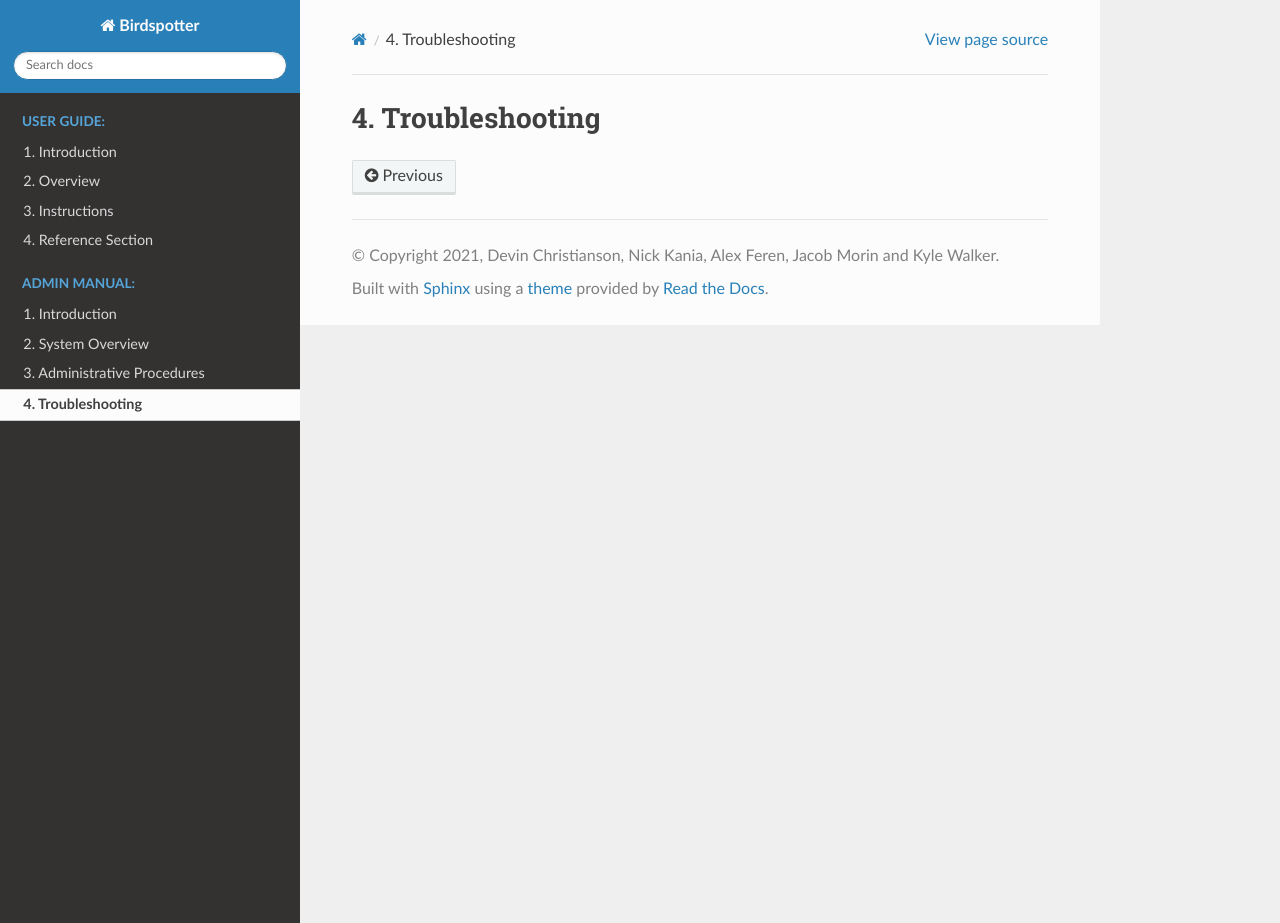
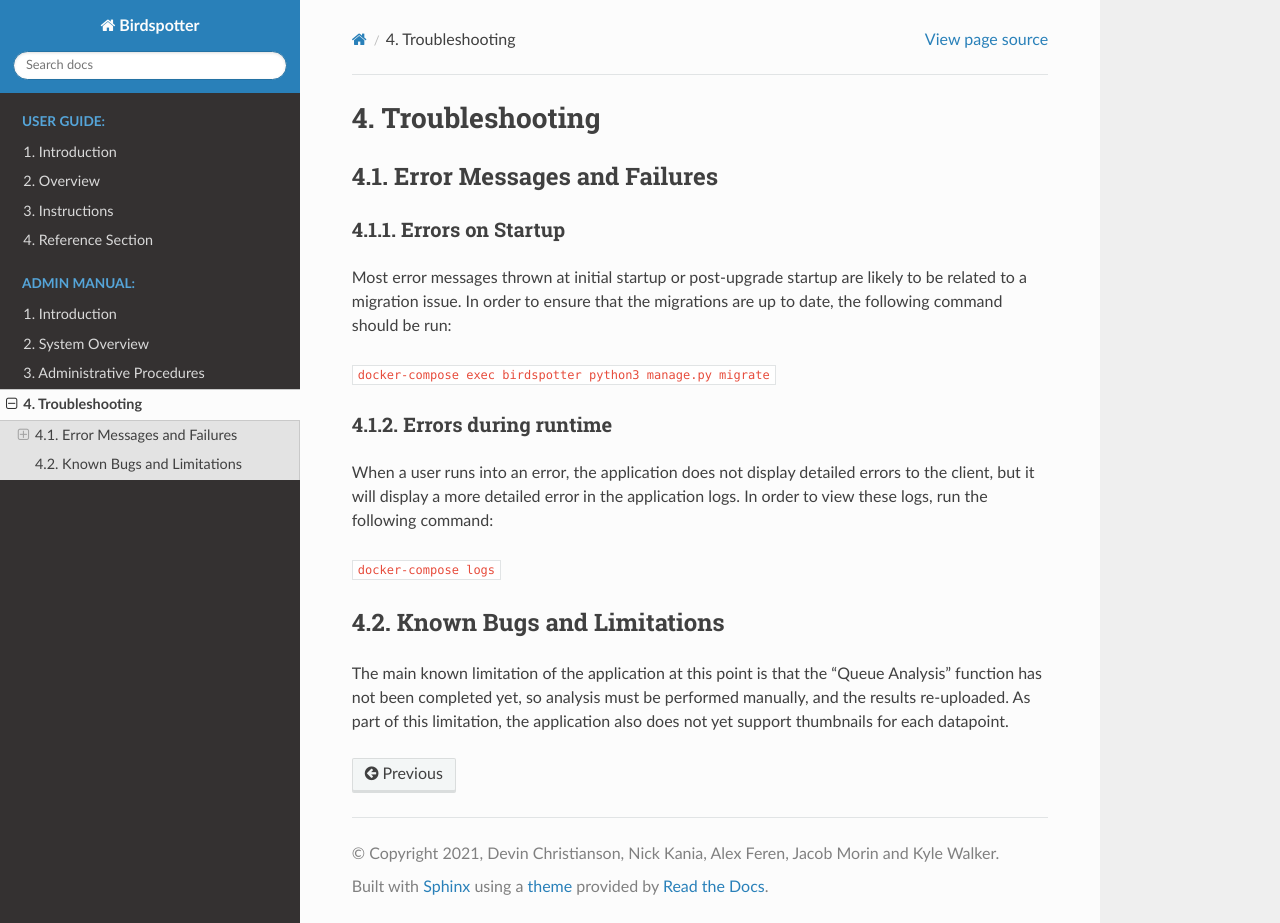
Before and after one commit to birdspotter-project/COS397, a Sphinx documentation site: the page built from docs/source/admin_manual/troubleshooting.rst, in a window 1280 px wide and 923 px high. Built offline with Sphinx 7.4.7 and the Read the Docs theme 2.0.0, drawn with Linux system fonts in a browser that asks for light colours.

Commit message:
initial troubleshooting guidance (#61)

```diff
--- a/docs/source/admin_manual/troubleshooting.rst
+++ b/docs/source/admin_manual/troubleshooting.rst
@@ -1,3 +1,26 @@
 ***************************************
 Troubleshooting
 ***************************************
+
+Error Messages and Failures
+===========================
+
+Errors on Startup
+-----------------
+Most error messages thrown at initial startup or post-upgrade startup are likely to be related to a migration issue.
+In order to ensure that the migrations are up to date, the following command should be run:
+
+``docker-compose exec birdspotter python3 manage.py migrate``
+
+Errors during runtime
+---------------------
+When a user runs into an error, the application does not display detailed errors to the client, but it will display a more detailed error in the application logs.
+In order to view these logs, run the following command:
+
+``docker-compose logs``
+
+
+Known Bugs and Limitations
+===========================
+The main known limitation of the application at this point is that the "Queue Analysis" function has not been completed yet, so analysis must be performed manually, and the results re-uploaded.
+As part of this limitation, the application also does not yet support thumbnails for each datapoint.
```
